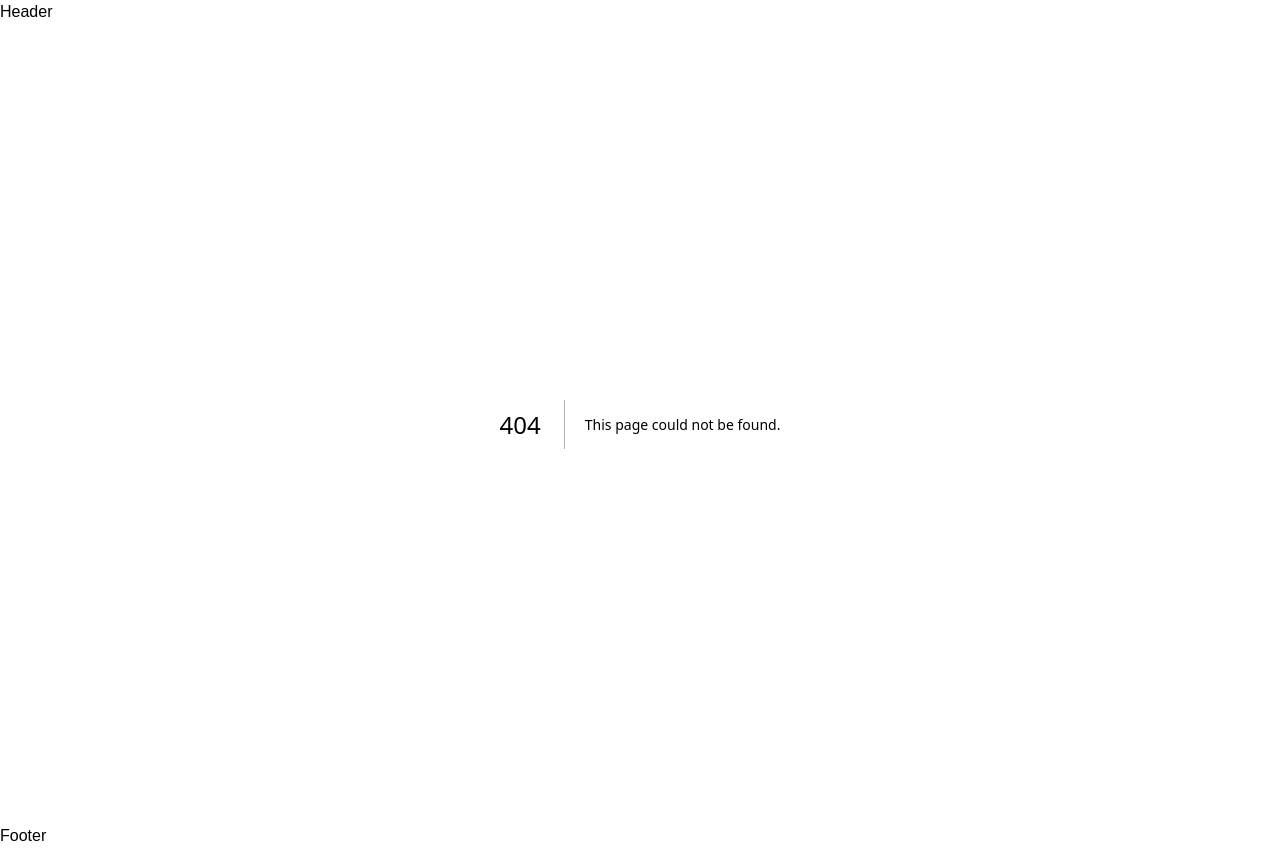
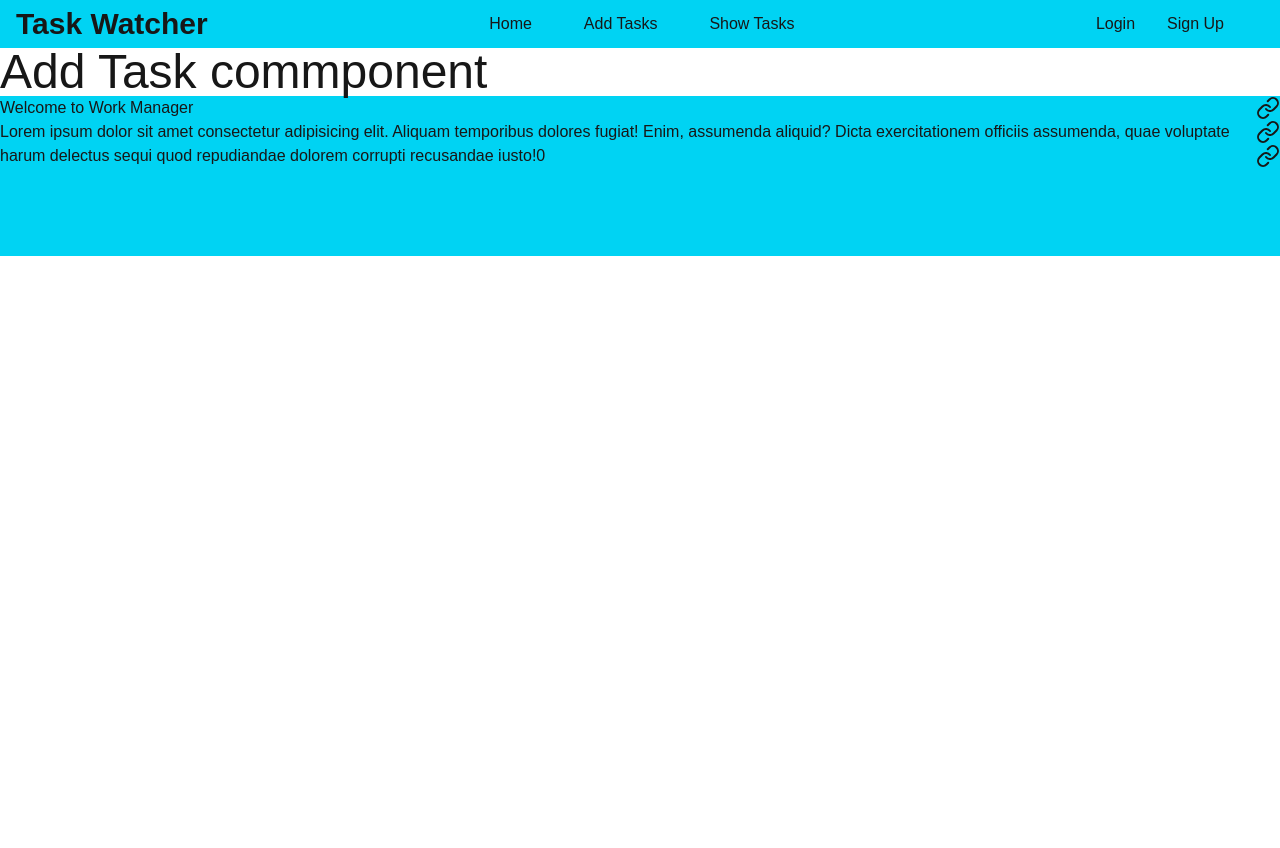
Before and after one commit to ankitkumar0799/Next-Js-Learn-With-Project, a Next.js app in the folder my-app/: page /add-task in a window 1280 px wide. Before the commit this address had no page. After the commit the page ends 800 px from the top, so only its background shows below. Built offline with nearby package versions, Linux system fonts and the light colour scheme.

Commit message:
ep 16 pending lsat 5 min start here

```diff
--- a/my-app/package.json
+++ b/my-app/package.json
@@ -9,6 +9,7 @@
     "lint": "next lint"
   },
   "dependencies": {
+    "lucide-react": "^0.513.0",
     "mongoose": "^8.14.2",
     "next": "15.3.1",
     "react": "^19.0.0",
--- /dev/null
+++ b/my-app/src/app/add-task/page.jsx
@@ -0,0 +1,13 @@
+import React from "react";
+export const metadata = {
+    title: "Add Task : Work Manager",
+  };
+const AddTask = () => {
+  return (
+    <div>
+      <h1 className="text-5xl">Add Task commponent</h1>
+    </div>
+  );
+};
+
+export default AddTask;
--- a/my-app/src/app/layout.js
+++ b/my-app/src/app/layout.js
@@ -3,6 +3,8 @@ import { Geist, Geist_Mono } from "next/font/google";
 
 
 import "./globals.css";
+import CustomNavbar from "@/components/CustomNavbar";
+import Footer from "@/components/Footer";
 
 
 const geistSans = Geist({
@@ -27,11 +29,11 @@ export default function RootLayout({ children }) {
     <html lang="en">
       <body
         className={`${geistSans.variable} ${geistMono.variable} antialiased`}>
-          <h1>Header</h1>
+         <CustomNavbar/>
 
 
         <div>{children}</div>
-        <h1>Footer</h1>
+        <Footer/>
 
       </body>
     </html>
--- a/my-app/src/app/page.js
+++ b/my-app/src/app/page.js
@@ -1,108 +1,14 @@
 import Image from "next/image";
 
 
-
+export const metadata = {
+  title: "Home : Work Manager",
+};
 
 export default function Home() {
   return (
-
-    <div className="grid grid-rows-[20px_1fr_20px] items-center justify-items-center min-h-screen p-8 pb-20 gap-16 sm:p-20 font-[family-name:var(--font-geist-sans)]">
-
-      <main className="flex flex-col gap-[32px] row-start-2 items-center sm:items-start">
-        <Image
-          className="dark:invert"
-          src="/next.svg"
-          alt="Next.js logo"
-          width={180}
-          height={38}
-          priority
-        />
-        <ol className="list-inside list-decimal text-sm/6 text-center sm:text-left font-[family-name:var(--font-geist-mono)]">
-          <li className="mb-2 tracking-[-.01em]">
-            Get started by editing{" "}
-            <code className="bg-black/[.05] dark:bg-white/[.06] px-1 py-0.5 rounded font-[family-name:var(--font-geist-mono)] font-semibold">
-              src/app/page.js
-            </code>
-            .
-          </li>
-          <li className="tracking-[-.01em]">
-
-          </li>
-        </ol>
-
-        <div className="flex gap-4 items-center flex-col sm:flex-row">
-          <a
-            className="rounded-full border border-solid border-transparent transition-colors flex items-center justify-center bg-foreground text-background gap-2 hover:bg-[#383838] dark:hover:bg-[#ccc] font-medium text-sm sm:text-base h-10 sm:h-12 px-4 sm:px-5 sm:w-auto"
-            href="https://vercel.com/new?utm_source=create-next-app&utm_medium=appdir-template-tw&utm_campaign=create-next-app"
-            target="_blank"
-            rel="noopener noreferrer"
-          >
-            <Image
-              className="dark:invert"
-              src="/vercel.svg"
-              alt="Vercel logomark"
-              width={20}
-              height={20}
-            />
-            Deploy now
-          </a>
-          <a
-            className="rounded-full border border-solid border-black/[.08] dark:border-white/[.145] transition-colors flex items-center justify-center hover:bg-[#f2f2f2] dark:hover:bg-[#1a1a1a] hover:border-transparent font-medium text-sm sm:text-base h-10 sm:h-12 px-4 sm:px-5 w-full sm:w-auto md:w-[158px]"
-            href="https://nextjs.org/docs?utm_source=create-next-app&utm_medium=appdir-template-tw&utm_campaign=create-next-app"
-            target="_blank"
-            rel="noopener noreferrer"
-          >
-            Read our docs
-          </a>
-        </div>
-      </main>
-      <footer className="row-start-3 flex gap-[24px] flex-wrap items-center justify-center">
-        <a
-          className="flex items-center gap-2 hover:underline hover:underline-offset-4"
-          href="https://nextjs.org/learn?utm_source=create-next-app&utm_medium=appdir-template-tw&utm_campaign=create-next-app"
-          target="_blank"
-          rel="noopener noreferrer"
-        >
-          <Image
-            aria-hidden
-            src="/file.svg"
-            alt="File icon"
-            width={16}
-            height={16}
-          />
-          Learn
-        </a>
-        <a
-          className="flex items-center gap-2 hover:underline hover:underline-offset-4"
-          href="https://vercel.com/templates?framework=next.js&utm_source=create-next-app&utm_medium=appdir-template-tw&utm_campaign=create-next-app"
-          target="_blank"
-          rel="noopener noreferrer"
-        >
-          <Image
-            aria-hidden
-            src="/window.svg"
-            alt="Window icon"
-            width={16}
-            height={16}
-          />
-          Examples
-        </a>
-        <a
-          className="flex items-center gap-2 hover:underline hover:underline-offset-4"
-          href="https://nextjs.org?utm_source=create-next-app&utm_medium=appdir-template-tw&utm_campaign=create-next-app"
-          target="_blank"
-          rel="noopener noreferrer"
-        >
-          <Image
-            aria-hidden
-            src="/globe.svg"
-            alt="Globe icon"
-            width={16}
-            height={16}
-          />
-          Go to nextjs.org →
-        </a>
-      </footer>
+    <div>
+      <h1 className="text-5xl">Welcome to Task Manager</h1>
     </div>
   );
 }
--- /dev/null
+++ b/my-app/src/components/CustomNavbar.jsx
@@ -0,0 +1,41 @@
+"use client";
+import Link from "next/link";
+import React from "react";
+
+const CustomNavbar = () => {
+  return (
+    <nav className="bg-cyan-400 h-12 py-2 px-4 flex justify-between items-center">
+      <div>
+        <a href="/#!" className="text-3xl font-semibold">
+          <h1>Task Watcher</h1>
+        </a>
+      </div>
+      <div>
+        <ul className="flex  space-x-3">
+          <li className="px-5 cursor-pointer">
+            <Link href={'/'} className="hover:text-blue-200">Home</Link>
+          </li>
+          <li className="px-5">
+          <Link href="/add-task" className="hover:text-blue-200"> Add Tasks</Link>
+
+          </li>
+          <li className="px-5 ">
+          <a href="#!" className="hover:text-blue-200">Show Tasks</a>
+          </li>
+        </ul>
+      </div>
+      <div>
+        <ul className="px-5 flex space-x-3">
+          <li >
+            <a href="#!"> Login </a>
+          </li>
+          <li className="px-5 ">
+            <a href="#!"> Sign Up</a>
+          </li>
+        </ul>
+      </div>
+    </nav>
+  );
+};
+
+export default CustomNavbar;
--- /dev/null
+++ b/my-app/src/components/Footer.jsx
@@ -0,0 +1,29 @@
+"use client";
+import { Link } from 'lucide-react';
+import React from 'react'
+
+const Footer = () => {
+  return (
+   <footer className="h-40 bg-cyan-400">
+    <div className="flex ">
+    <div>
+      <h1>
+        Welcome to Work Manager
+        <p>Lorem ipsum dolor sit amet consectetur adipisicing elit. Aliquam temporibus dolores fugiat! Enim, assumenda aliquid? Dicta exercitationem officiis assumenda, quae voluptate harum delectus sequi quod repudiandae dolorem corrupti recusandae iusto!0</p>
+      </h1>
+    </div>
+    <div>
+    <h1>
+       <ul>
+       <li><Link href="/">Home</Link></li>
+        <li><Link href="/add-task">Add Tasks</Link></li>
+        <li> <Link href="/">Show Tasks</Link></li>
+       </ul>
+      </h1>
+    </div>
+    </div>
+   </footer>
+  )
+}
+
+export default Footer
```
Also changed, not shown: 1 other file (tests, documents, lock files or other folders).
